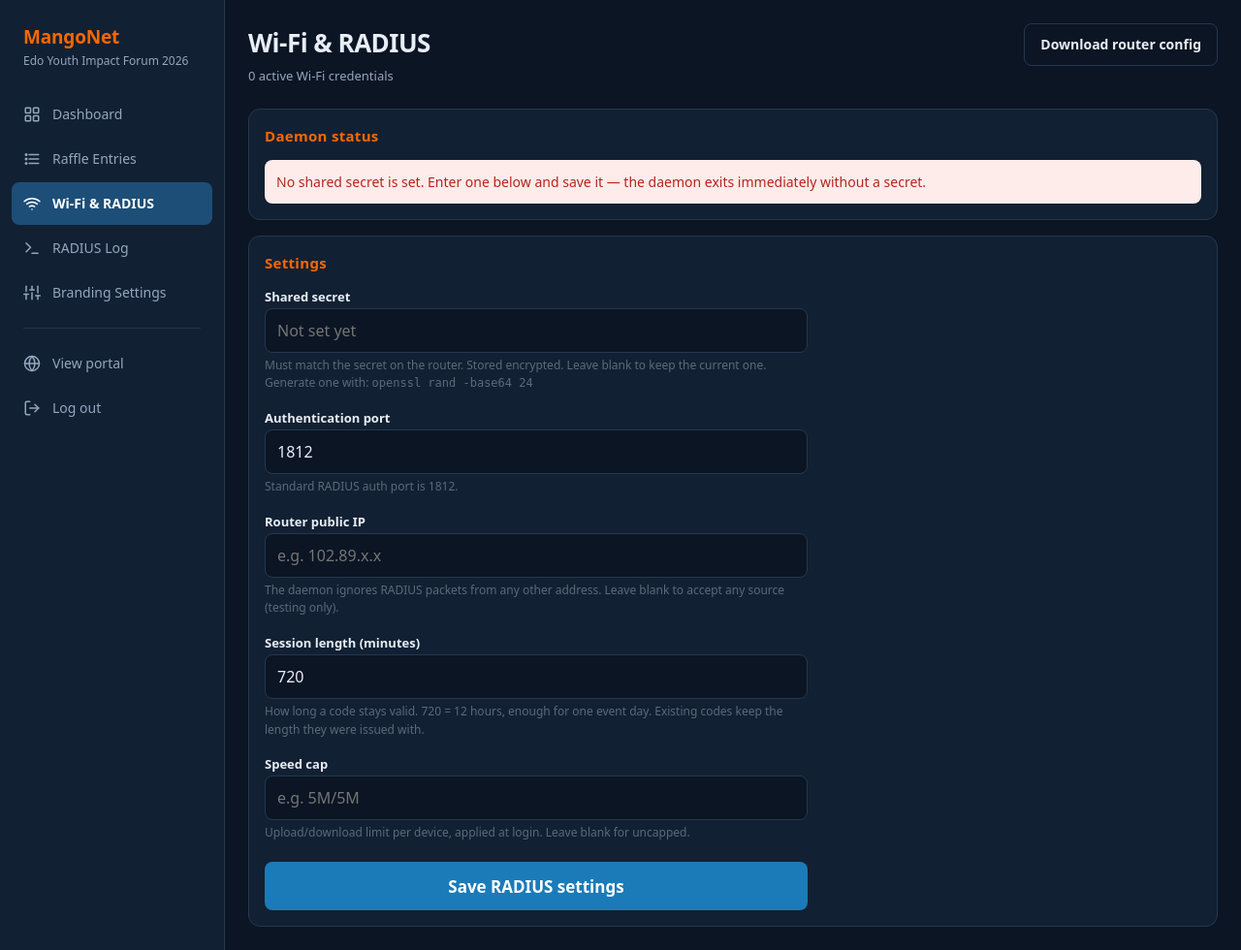
After one commit to rexxy201/hotspot, a PHP site: page /admin/radius.php in a window 1280 px wide. The commit adds this page. Shown: the whole page at 97% size. Run offline with PHP 8.4, Linux system fonts and the light colour scheme; the visitor is signed in with stand-in values (Sample User, id 1); data comes from the database, SQL or seed files in the repository; tables that the repository leaves empty or names only in its code hold one stand-in row (values such as "Sample post").

Commit message:
feat: add admin RADIUS settings, diagnostics and router config generator
The generated Mikrotik config also sets the hotspot user profile's
shared-users=1. Dropping the FreeRADIUS radcheck table lost its
Simultaneous-Use := 1 check, and our daemon cannot re-implement it without
RADIUS accounting, so the router has to enforce one device per code.

Co-Authored-By: Claude Opus 5 <noreply@anthropic.com>

```diff
--- a/admin/layout.php
+++ b/admin/layout.php
@@ -8,9 +8,11 @@
  */
 
 const ADMIN_NAV = [
-    ['file' => 'index.php',    'label' => 'Dashboard',        'icon' => 'grid'],
-    ['file' => 'entries.php',  'label' => 'Raffle Entries',   'icon' => 'list'],
-    ['file' => 'settings.php', 'label' => 'Branding Settings','icon' => 'sliders'],
+    ['file' => 'index.php',      'label' => 'Dashboard',        'icon' => 'grid'],
+    ['file' => 'entries.php',    'label' => 'Raffle Entries',   'icon' => 'list'],
+    ['file' => 'radius.php',     'label' => 'Wi-Fi & RADIUS',   'icon' => 'wifi'],
+    ['file' => 'radius-log.php', 'label' => 'RADIUS Log',       'icon' => 'terminal'],
+    ['file' => 'settings.php',   'label' => 'Branding Settings','icon' => 'sliders'],
 ];
 
 function admin_nav_icon(string $name): string
@@ -19,6 +21,8 @@ function admin_nav_icon(string $name): string
         'grid'    => '<rect x="3" y="3" width="7" height="7" rx="1"/><rect x="14" y="3" width="7" height="7" rx="1"/><rect x="3" y="14" width="7" height="7" rx="1"/><rect x="14" y="14" width="7" height="7" rx="1"/>',
         'list'    => '<line x1="8" y1="6" x2="21" y2="6"/><line x1="8" y1="12" x2="21" y2="12"/><line x1="8" y1="18" x2="21" y2="18"/><circle cx="4" cy="6" r="1"/><circle cx="4" cy="12" r="1"/><circle cx="4" cy="18" r="1"/>',
         'sliders' => '<line x1="4" y1="21" x2="4" y2="14"/><line x1="4" y1="10" x2="4" y2="3"/><line x1="12" y1="21" x2="12" y2="12"/><line x1="12" y1="8" x2="12" y2="3"/><line x1="20" y1="21" x2="20" y2="16"/><line x1="20" y1="12" x2="20" y2="3"/><line x1="1" y1="14" x2="7" y2="14"/><line x1="9" y1="8" x2="15" y2="8"/><line x1="17" y1="16" x2="23" y2="16"/>',
+        'wifi'     => '<path d="M5 12.55a11 11 0 0 1 14.08 0"/><path d="M1.42 9a16 16 0 0 1 21.16 0"/><path d="M8.53 16.11a6 6 0 0 1 6.95 0"/><line x1="12" y1="20" x2="12.01" y2="20"/>',
+        'terminal' => '<polyline points="4 17 10 11 4 5"/><line x1="12" y1="19" x2="20" y2="19"/>',
         'globe'   => '<circle cx="12" cy="12" r="10"/><line x1="2" y1="12" x2="22" y2="12"/><path d="M12 2a15.3 15.3 0 0 1 4 10 15.3 15.3 0 0 1-4 10 15.3 15.3 0 0 1-4-10 15.3 15.3 0 0 1 4-10z"/>',
         'logout'  => '<path d="M9 21H5a2 2 0 0 1-2-2V5a2 2 0 0 1 2-2h4"/><polyline points="16 17 21 12 16 7"/><line x1="21" y1="12" x2="9" y2="12"/>',
     ];
--- /dev/null
+++ b/admin/radius.php
@@ -0,0 +1,167 @@
+<?php
+require_once __DIR__ . '/auth.php';
+require_once __DIR__ . '/../db.php';
+require_once __DIR__ . '/../lib/settings.php';
+require_once __DIR__ . '/../lib/credentials.php';
+require_once __DIR__ . '/../lib/radius_protocol.php';
+require_once __DIR__ . '/layout.php';
+require_admin_session();
+
+$db = get_db();
+$settings = get_settings($db);
+
+/**
+ * Probe the daemon over loopback and explain precisely what is wrong.
+ *
+ * Any reply — Accept or Reject — proves the daemon is listening; only a
+ * timeout means nothing is there. The daemon answers the reserved
+ * "__healthcheck__" username without touching the database, and accepts
+ * loopback packets regardless of the trusted-router setting.
+ *
+ * @return array [bool $ok, string $message]
+ */
+function radius_diagnose(array $settings): array
+{
+    $port = (int) $settings['radius_auth_port'];
+    $secret = (string) $settings['radius_secret'];
+
+    if ($secret === '') {
+        return [false, 'No shared secret is set. Enter one below and save it — the daemon exits immediately without a secret.'];
+    }
+    if (!extension_loaded('sockets')) {
+        return [false, 'PHP ext-sockets is not enabled for the web server. The daemon also needs it in the CLI PHP binary.'];
+    }
+
+    $pidFile = dirname(__DIR__) . '/logs/radius.pid';
+    $pidAlive = false;
+    if (is_file($pidFile)) {
+        $pid = (int) trim((string) @file_get_contents($pidFile));
+        $pidAlive = $pid > 0 && function_exists('posix_kill') && @posix_kill($pid, 0);
+    }
+
+    $sock = socket_create(AF_INET, SOCK_DGRAM, SOL_UDP);
+    socket_set_option($sock, SOL_SOCKET, SO_RCVTIMEO, ['sec' => 3, 'usec' => 0]);
+    $id = random_int(0, 255);
+    $auth = random_bytes(16);
+    $attrs = radius_encode_attr(R_ATTR_USER_NAME, '__healthcheck__')
+           . radius_encode_attr(R_ATTR_USER_PASSWORD, radius_encrypt_password('probe', $auth, $secret));
+    $packet = chr(R_ACCESS_REQUEST) . chr($id) . pack('n', 20 + strlen($attrs)) . $auth . $attrs;
+    @socket_sendto($sock, $packet, strlen($packet), 0, '127.0.0.1', $port);
+    $buf = '';
+    $from = '';
+    $fromPort = 0;
+    $got = @socket_recvfrom($sock, $buf, 4096, 0, $from, $fromPort);
+    socket_close($sock);
+
+    if ($got !== false && strlen($buf) >= 20) {
+        return [true, "The daemon is UP and answering on UDP {$port}. For live logins also confirm: (1) UDP {$port} is open inbound on the server firewall, and (2) the router's public IP below matches the router — the daemon ignores packets from anywhere else."];
+    }
+
+    if (!is_file($pidFile)) {
+        return [false, "Nothing answered on UDP {$port} and there is no logs/radius.pid — the daemon has never been started. Run: bash start_radius.sh start"];
+    }
+    if (!$pidAlive) {
+        return [false, "Nothing answered on UDP {$port} and the process in logs/radius.pid is gone — it crashed or was killed. Check the RADIUS Log page, then run: bash start_radius.sh restart"];
+    }
+    return [false, "The daemon process is alive but nothing answered on UDP {$port}. It probably could not bind the port (another process using it?). Check the RADIUS Log page."];
+}
+
+$error = '';
+$notice = '';
+
+// Download the router config as a .rsc file.
+if (($_GET['download'] ?? '') === 'rsc') {
+    $template = (string) file_get_contents(dirname(__DIR__) . '/deploy/mikrotik-setup.rsc');
+    $portalHost = $_SERVER['HTTP_HOST'] ?? 'your-portal-domain';
+    $out = strtr($template, [
+        '__RADIUS_SECRET__' => (string) $settings['radius_secret'],
+        '__VPS_IP__' => (string) ($_SERVER['SERVER_ADDR'] ?? 'YOUR_SERVER_IP'),
+        '__AUTH_PORT__' => (string) $settings['radius_auth_port'],
+        '__HS_PROFILE__' => 'hsprof1',
+        '__PORTAL_HOST__' => $portalHost,
+    ]);
+    header('Content-Type: text/plain; charset=utf-8');
+    header('Content-Disposition: attachment; filename="eyif-radius.rsc"');
+    echo $out;
+    exit;
+}
+
+if ($_SERVER['REQUEST_METHOD'] === 'POST') {
+    $newSettings = [
+        'radius_auth_port' => (string) max(1, (int) ($_POST['radius_auth_port'] ?? 1812)),
+        'radius_nas_ip' => trim((string) ($_POST['radius_nas_ip'] ?? '')),
+        'session_minutes' => (string) max(1, (int) ($_POST['session_minutes'] ?? 720)),
+        'rate_limit' => trim((string) ($_POST['rate_limit'] ?? '')),
+    ];
+    // Only overwrite the secret when a new one was actually typed, so saving
+    // the form does not wipe it.
+    $typedSecret = trim((string) ($_POST['radius_secret'] ?? ''));
+    if ($typedSecret !== '') {
+        $newSettings['radius_secret'] = $typedSecret;
+    }
+    save_settings($db, $newSettings);
+    $settings = get_settings($db);
+    $notice = 'RADIUS settings saved. Restart the daemon from the RADIUS Log page for the new port to take effect.';
+}
+
+[$diagOk, $diagMessage] = radius_diagnose($settings);
+$activeCount = count_active_credentials($db);
+
+admin_layout_start('radius.php', 'Wi-Fi & RADIUS', $settings);
+?>
+<div class="page-header">
+  <div>
+    <h1>Wi-Fi &amp; RADIUS</h1>
+    <p class="page-sub"><?= (int) $activeCount ?> active Wi-Fi <?= $activeCount === 1 ? 'credential' : 'credentials' ?></p>
+  </div>
+  <div class="page-actions">
+    <a class="btn-link secondary" href="?download=rsc">Download router config</a>
+  </div>
+</div>
+
+<?php if ($notice !== ''): ?><p class="warning"><?= htmlspecialchars($notice) ?></p><?php endif; ?>
+<?php if ($error !== ''): ?><p class="error" role="alert"><?= htmlspecialchars($error) ?></p><?php endif; ?>
+
+<section class="panel" style="margin-bottom:var(--space-4)">
+  <div class="panel-header"><h2>Daemon status</h2></div>
+  <p class="<?= $diagOk ? 'diag-ok' : 'error' ?>"><?= htmlspecialchars($diagMessage) ?></p>
+</section>
+
+<section class="panel">
+  <div class="panel-header"><h2>Settings</h2></div>
+  <form method="POST" class="settings-form">
+    <div class="field">
+      <label for="radius_secret">Shared secret</label>
+      <input type="text" id="radius_secret" name="radius_secret"
+             placeholder="<?= $settings['radius_secret'] !== '' ? 'Saved — type to replace' : 'Not set yet' ?>"
+             autocomplete="off">
+      <p class="field-hint">Must match the secret on the router. Stored encrypted. Leave blank to keep the current one. Generate one with: <code>openssl rand -base64 24</code></p>
+    </div>
+    <div class="field">
+      <label for="radius_auth_port">Authentication port</label>
+      <input type="text" id="radius_auth_port" name="radius_auth_port" inputmode="numeric"
+             value="<?= htmlspecialchars($settings['radius_auth_port']) ?>">
+      <p class="field-hint">Standard RADIUS auth port is 1812.</p>
+    </div>
+    <div class="field">
+      <label for="radius_nas_ip">Router public IP</label>
+      <input type="text" id="radius_nas_ip" name="radius_nas_ip"
+             value="<?= htmlspecialchars($settings['radius_nas_ip']) ?>" placeholder="e.g. 102.89.x.x">
+      <p class="field-hint">The daemon ignores RADIUS packets from any other address. Leave blank to accept any source (testing only).</p>
+    </div>
+    <div class="field">
+      <label for="session_minutes">Session length (minutes)</label>
+      <input type="text" id="session_minutes" name="session_minutes" inputmode="numeric"
+             value="<?= htmlspecialchars($settings['session_minutes']) ?>">
+      <p class="field-hint">How long a code stays valid. 720 = 12 hours, enough for one event day. Existing codes keep the length they were issued with.</p>
+    </div>
+    <div class="field">
+      <label for="rate_limit">Speed cap</label>
+      <input type="text" id="rate_limit" name="rate_limit"
+             value="<?= htmlspecialchars($settings['rate_limit']) ?>" placeholder="e.g. 5M/5M">
+      <p class="field-hint">Upload/download limit per device, applied at login. Leave blank for uncapped.</p>
+    </div>
+    <button type="submit">Save RADIUS settings</button>
+  </form>
+</section>
+<?php admin_layout_end(); ?>
--- a/assets/style.css
+++ b/assets/style.css
@@ -639,3 +639,13 @@ td.code-cell {
   }
   button:active { transform: none; }
 }
+
+/* Diagnostic banner: the "all good" counterpart to .error. */
+.diag-ok {
+  margin: 0;
+  padding: var(--space-3);
+  border-radius: var(--radius-sm);
+  font-size: 14px;
+  color: #B7F7D4;
+  background: #10321F;
+}
```
Also changed, not shown: 1 other file.
